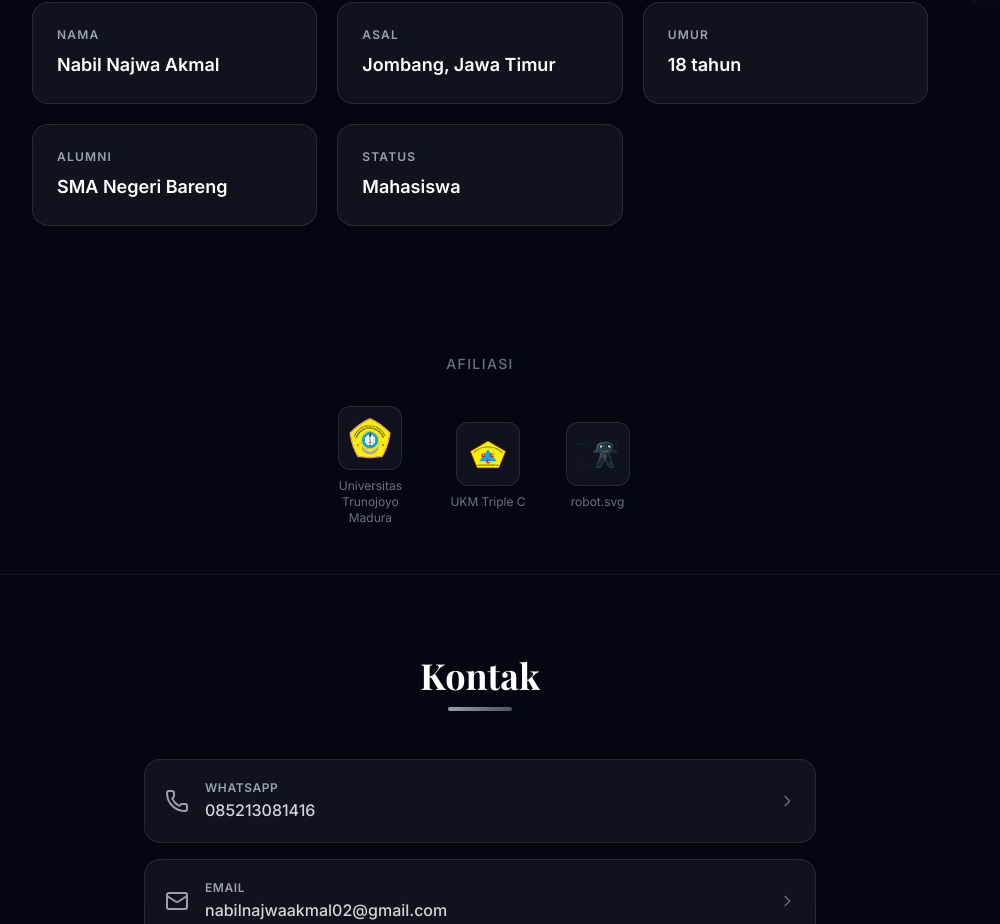
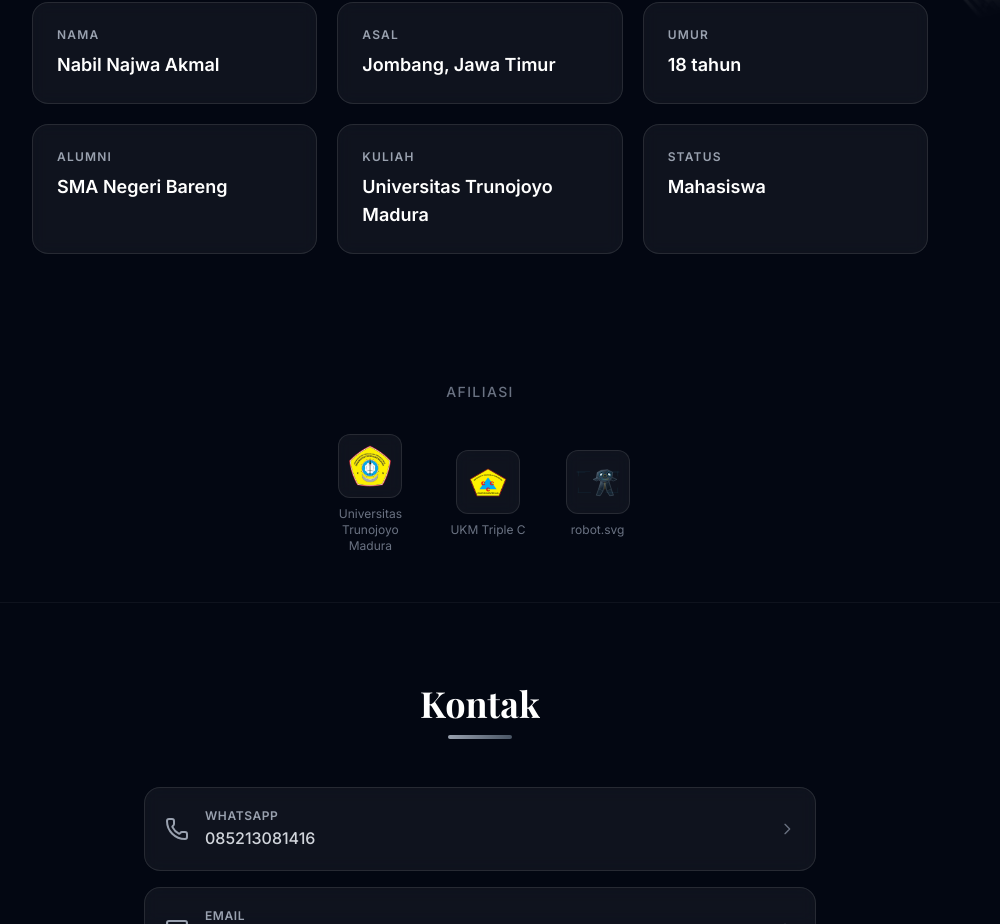
Before and after one commit to nabilfp/personal_blog, a React (Vite) app: page / in a window 1280 px wide. Shown: the part 982-1906 px from the top of the page, without its empty margins (160-1160 px from the left). Built offline with nearby package versions, Linux system fonts and the light colour scheme.

Commit message:
feat: add Kuliah entry to biodata

```diff
--- a/src/App.tsx
+++ b/src/App.tsx
@@ -31,6 +31,7 @@ const biodataItems = [
   { label: 'Asal',   value: 'Jombang, Jawa Timur' },
   { label: 'Umur',   value: '18 tahun' },
   { label: 'Alumni', value: 'SMA Negeri Bareng' },
+  { label: 'Kuliah', value: 'Universitas Trunojoyo Madura' },
   { label: 'Status', value: 'Mahasiswa' },
 ];
 
```
